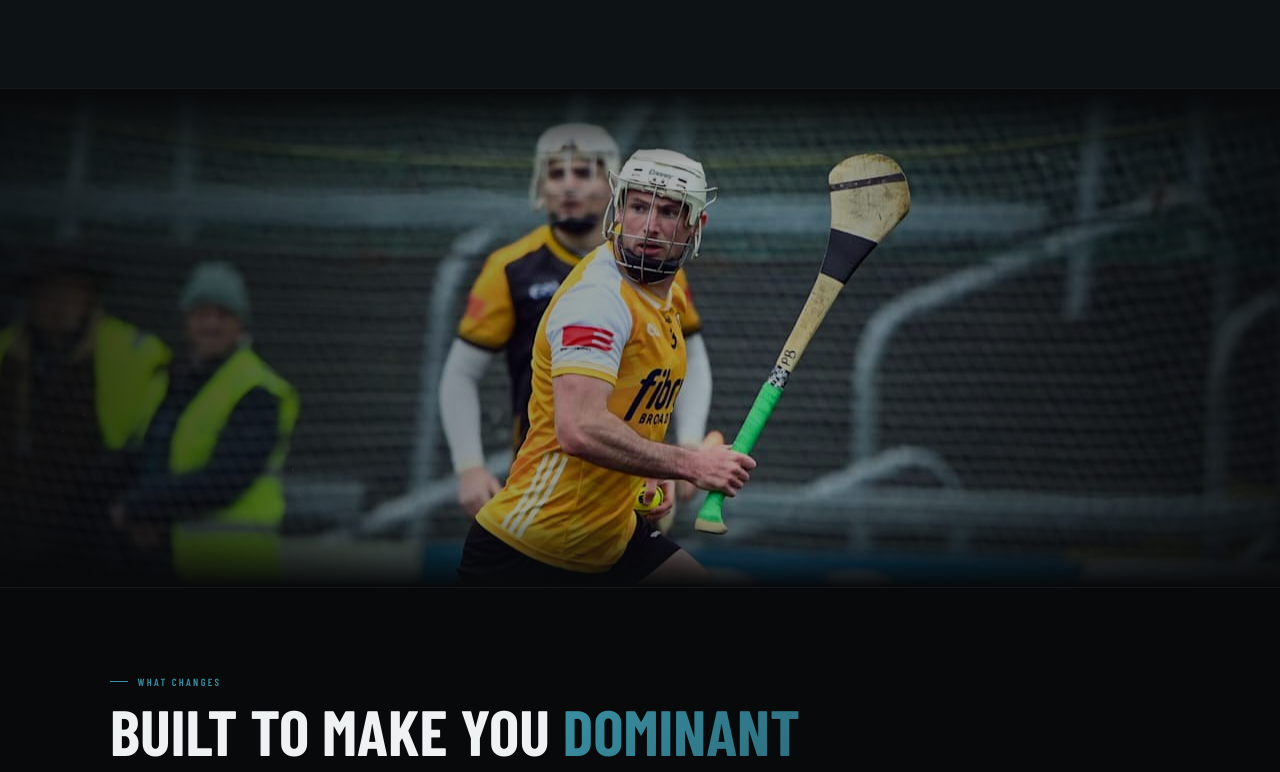
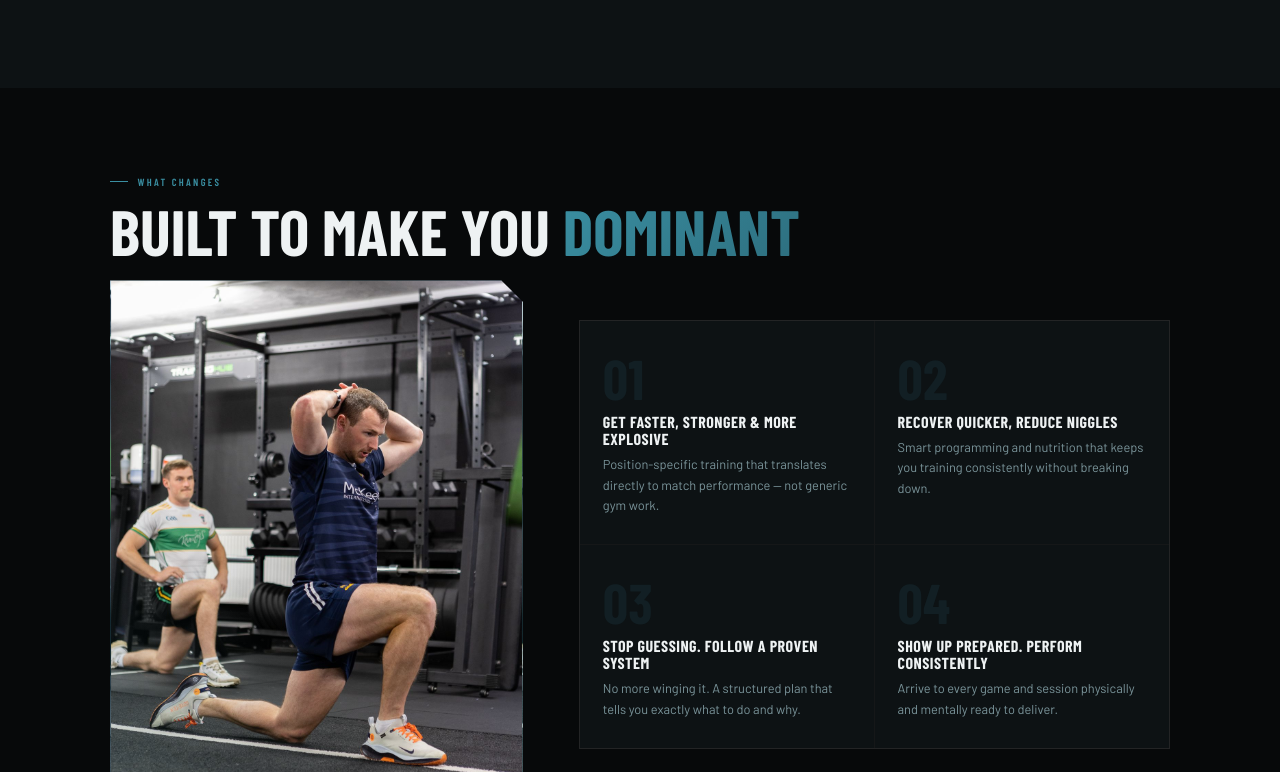
Before and after one commit to pbwebsite/Website, a plain HTML site: page coaching.html in a window 1280 px wide. Shown: the part 1465-2237 px from the top of the page. Drawn offline with nearby package versions, Linux system fonts and the light colour scheme; a web font is replaced by a local one.

Commit message:
Remove athlete strip — hurling shot now lives in the hero
Hurling action photo is the hero background since the film-poster
redesign — having the same shot again as the divider between About
and Program was redundant. Dropped the section and its CSS.

About flows directly into Program now.

https://claude.ai/code/session_0152sJEvqxkqSWzXMXfQjs4p

```diff
--- a/coaching.html
+++ b/coaching.html
@@ -320,15 +320,6 @@ footer a{color:var(--teal-l);text-decoration:none}
   *{transition-duration:.01ms!important}
 }
 
-.athlete-strip{position:relative;height:380px;overflow:hidden;border-top:1px solid var(--border);border-bottom:1px solid var(--border)}
-@media(min-width:768px){.athlete-strip{height:500px}}
-.athlete-strip-img{position:absolute;inset:0;background-image:url('images/hurling-action.jpg');background-size:cover;background-position:center 35%;filter:saturate(1.08) contrast(1.05)}
-.athlete-strip-veil{position:absolute;inset:0;background:linear-gradient(90deg,rgba(7,9,10,.85) 0%,rgba(7,9,10,.4) 40%,rgba(7,9,10,.3) 60%,rgba(7,9,10,.85) 100%),linear-gradient(180deg,var(--dark) 0%,transparent 15%,transparent 85%,var(--dark) 100%)}
-.athlete-strip-content{position:absolute;inset:0;display:flex;flex-direction:column;justify-content:center;padding:0 1.5rem;max-width:1200px;margin:0 auto;left:0;right:0}
-.athlete-strip-label{font-family:var(--fd);font-size:.7rem;font-weight:600;letter-spacing:.28em;text-transform:uppercase;color:var(--teal-l);margin-bottom:1rem}
-.athlete-strip-title{font-family:var(--fd);font-size:clamp(2.2rem,7vw,4.5rem);font-weight:900;line-height:.95;text-transform:uppercase;max-width:680px}
-.athlete-strip-sub{font-size:.95rem;color:var(--muted);margin-top:1rem;max-width:480px;line-height:1.5}
-
 .apply-paddy{display:flex;align-items:center;gap:1rem;margin-bottom:1.6rem;padding:1.1rem;background:linear-gradient(135deg,rgba(45,110,126,.06),transparent);border-left:2px solid var(--teal)}
 .apply-paddy-photo{width:64px;height:64px;border-radius:50%;background-image:url('images/paddy-bench.jpg');background-size:cover;background-position:center;flex-shrink:0;border:2px solid var(--tborder)}
 .apply-paddy-text{font-family:var(--fb);font-size:.88rem;color:var(--text);line-height:1.4}
@@ -410,11 +401,6 @@ footer a{color:var(--teal-l);text-decoration:none}
       </div>
     </div>
   </div>
-</section>
-
-<section class="athlete-strip" aria-label="Antrim Senior Hurler">
-  <div class="athlete-strip-img" aria-hidden="true"></div>
-  <div class="athlete-strip-veil" aria-hidden="true"></div>
 </section>
 
 <section id="program">
```
